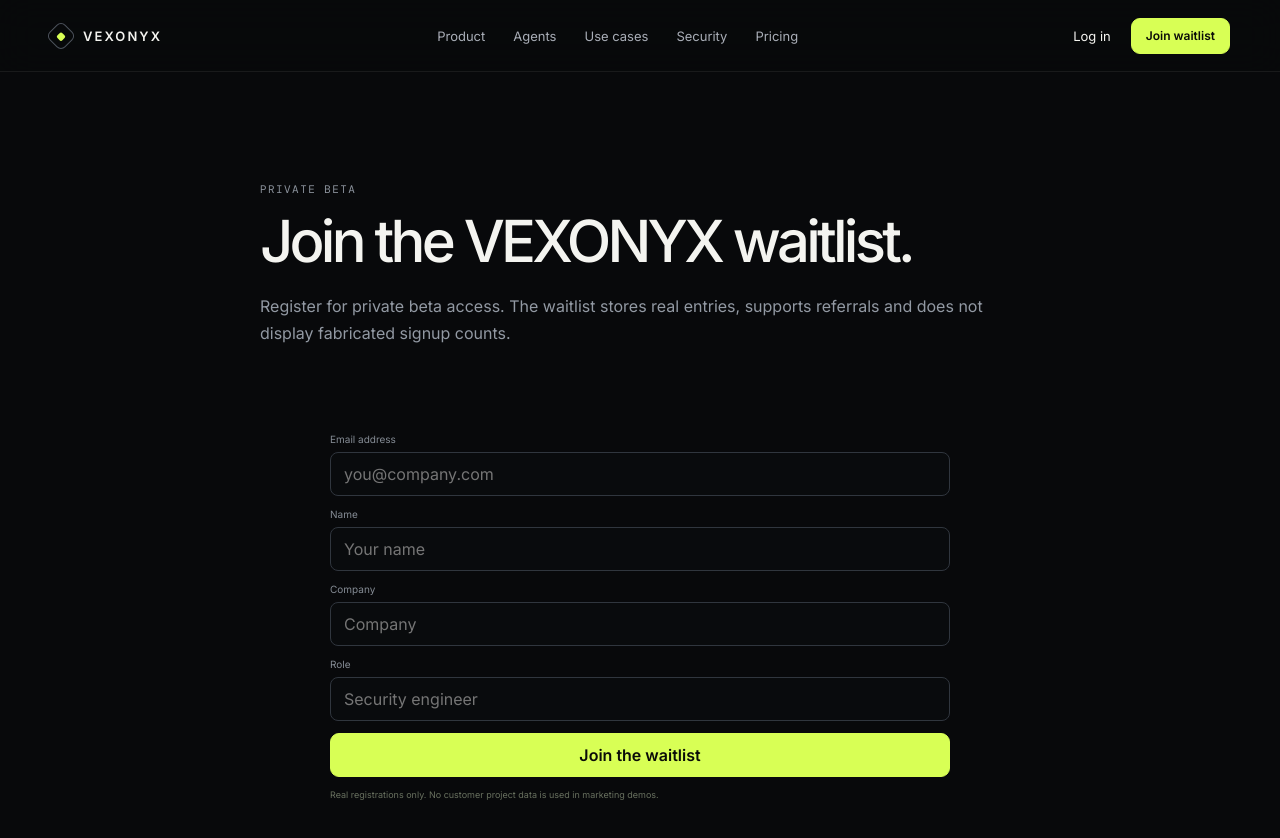
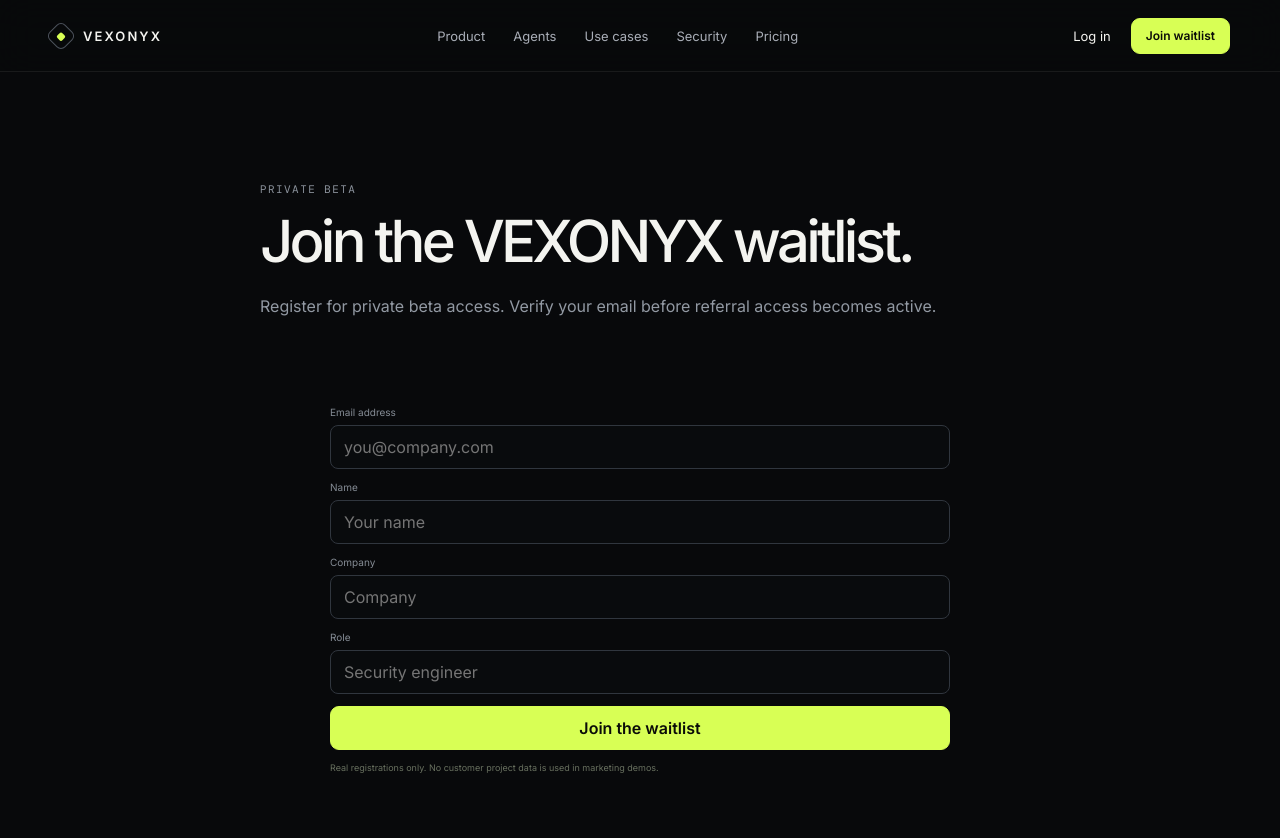
Before and after one commit to heke99/vexonyx, a Next.js app in the folder apps/web/: page /waitlist in a window 1280 px wide. Shown: the top 838 px of the page. Built offline with nearby package versions, Linux system fonts and the light colour scheme; no server answers; a web font is replaced by a local one.

Commit message:
Wire referral attribution into waitlist page

```diff
--- a/apps/web/app/waitlist/page.tsx
+++ b/apps/web/app/waitlist/page.tsx
@@ -1,2 +1,8 @@
-import { MarketingHeader } from "@/components/marketing-header";import { WaitlistForm } from "@/components/waitlist-form";
-export default function Page(){return <main className="content-page"><MarketingHeader/><section className="shell content-hero"><div className="section-label">PRIVATE BETA</div><h1>Join the VEXONYX waitlist.</h1><p>Register for private beta access. The waitlist stores real entries, supports referrals and does not display fabricated signup counts.</p></section><section className="shell" style={{maxWidth:620,paddingBottom:120}}><WaitlistForm/></section></main>}
+import { MarketingHeader } from "@/components/marketing-header";
+import { WaitlistForm } from "@/components/waitlist-form";
+
+export default async function Page({searchParams}:{searchParams:Promise<{ref?:string}>}) {
+  const {ref} = await searchParams;
+  const referralCode = typeof ref === "string" && /^[A-Z0-9]{4,40}$/i.test(ref) ? ref.toUpperCase() : undefined;
+  return <main className="content-page"><MarketingHeader/><section className="shell content-hero"><div className="section-label">PRIVATE BETA</div><h1>Join the VEXONYX waitlist.</h1><p>Register for private beta access. Verify your email before referral access becomes active.</p></section><section className="shell" style={{maxWidth:620,paddingBottom:120}}><WaitlistForm referralCode={referralCode}/></section></main>;
+}
```
